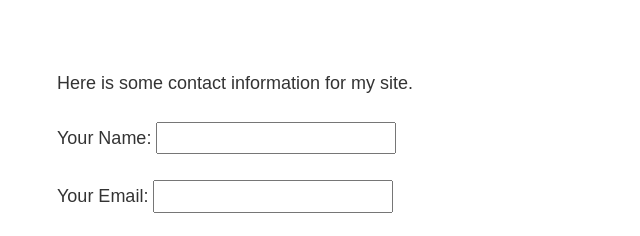
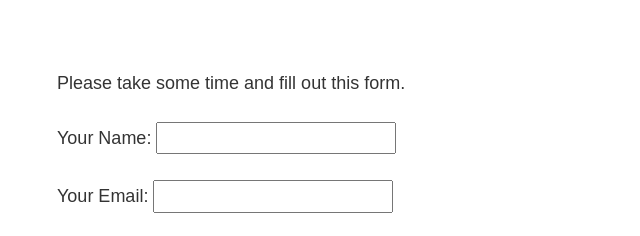
Before and after one commit to pixelsock/gatsby-blog-test, a Gatsby site: page /contact in a window 1280 px wide. Shown: the part 275-511 px from the top of the page, 226-866 px from the left. Built offline with nearby package versions, Linux system fonts and the light colour scheme; Gatsby itself is replaced by a stand-in of ours.

Commit message:
changing contact form

```diff
--- a/src/pages/contact.js
+++ b/src/pages/contact.js
@@ -8,7 +8,7 @@ const ContactPage = () => {
   return (
     <Layout>
       <Head title="Contact Us" />
-      <p>Here is some contact information for my site.</p>
+      <p>Please take some time and fill out this form.</p>
       <form name="contact" method="POST" data-netlify="true">
         <p>
           <label>Your Name: <input type="text" name="name" /></label>
```
